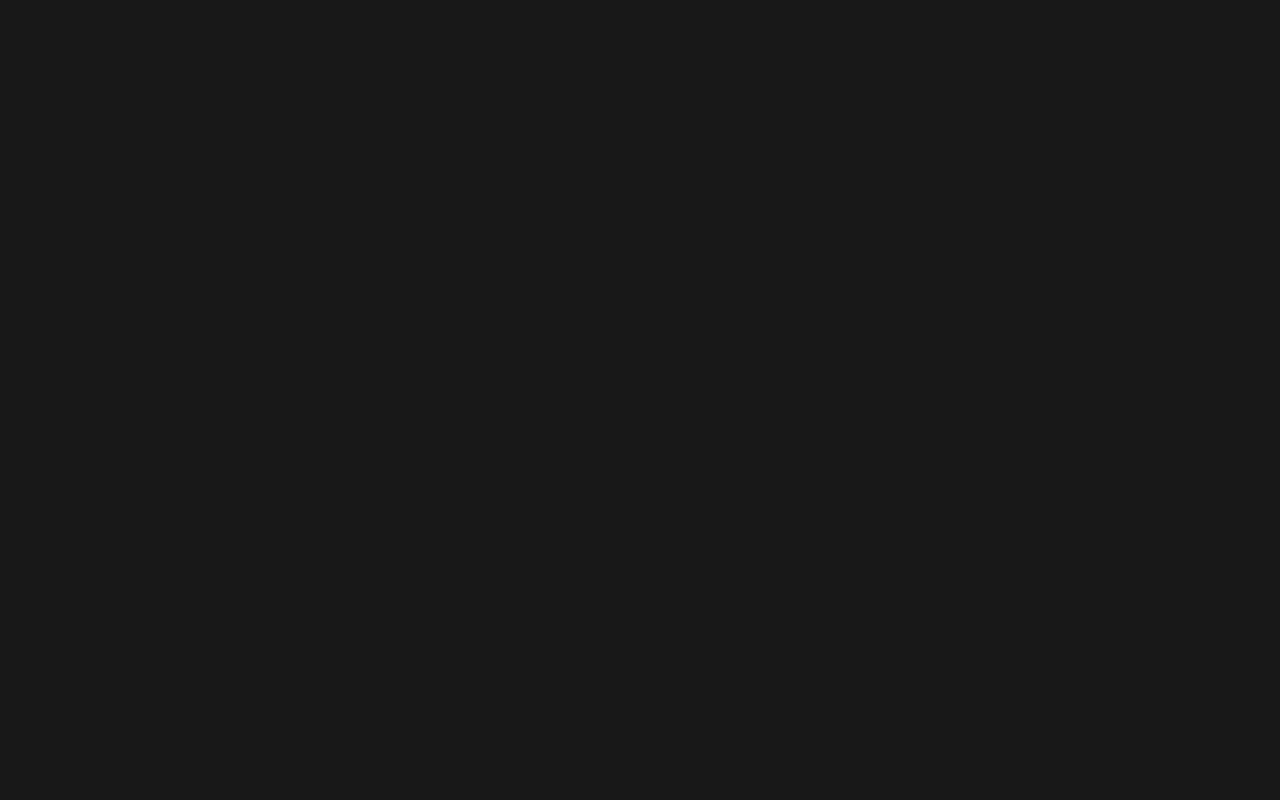
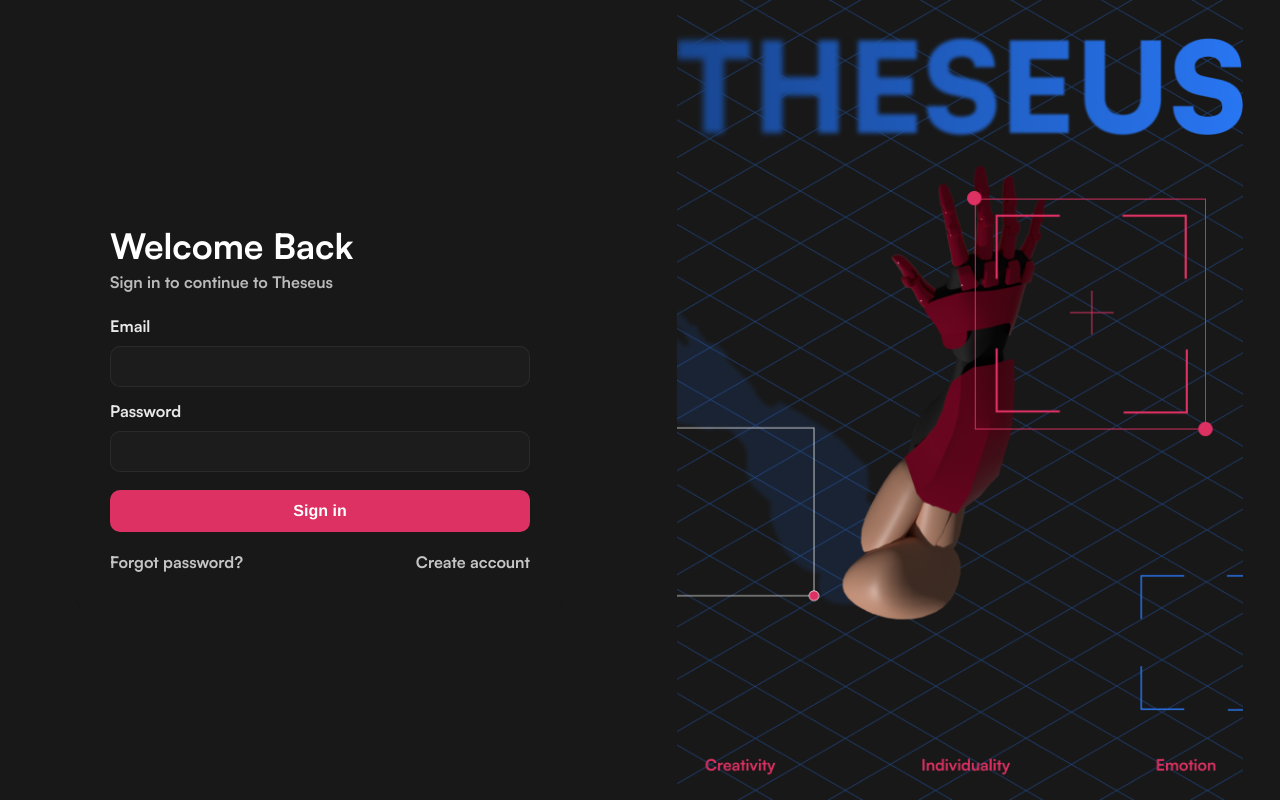
Before and after one commit to SoulShadow8326/theseus, a React (Vite) app: page /auth in a window 1280 px wide. Before the commit this address had no page. Built offline with nearby package versions, Linux system fonts and the light colour scheme.

Commit message:
update login auth

```diff
--- a/src/App.jsx
+++ b/src/App.jsx
@@ -5,6 +5,7 @@ import Support from './pages/support';
 import About from './pages/about';
 import Marketplace from './pages/marketplace';
 import Demo from './pages/demo';
+import Auth from './pages/auth';
 
 export default function App() {
 	return (
@@ -16,6 +17,7 @@ export default function App() {
 		<Route path="/about" element={<About />} />
 		<Route path="/marketplace" element={<Marketplace />} />
 		<Route path="/demo" element={<Demo />} />
+		<Route path="/auth" element={<Auth />} />
 			</Routes>
 		</BrowserRouter>
 	);
--- a/src/components/CircularGallery.jsx
+++ b/src/components/CircularGallery.jsx
@@ -334,17 +334,17 @@ class App {
   createMedias(items, bend = 1, textColor, borderRadius, font) {
     const defaultItems = [
       { image: `https://raw.githubusercontent.com/SoulShadow8326/theseus/refs/heads/main/src/assets/arm.png`, text: 'Arm' },
+      { image: `https://raw.githubusercontent.com/SoulShadow8326/theseus/refs/heads/main/src/assets/logo.png`, text: 'Arm' },
       { image: `https://raw.githubusercontent.com/SoulShadow8326/theseus/refs/heads/main/src/assets/arm.png`, text: 'Arm' },
+      { image: `https://raw.githubusercontent.com/SoulShadow8326/theseus/refs/heads/main/src/assets/logo.png`, text: 'Arm' },
       { image: `https://raw.githubusercontent.com/SoulShadow8326/theseus/refs/heads/main/src/assets/arm.png`, text: 'Arm' },
+      { image: `https://raw.githubusercontent.com/SoulShadow8326/theseus/refs/heads/main/src/assets/logo.png`, text: 'Arm' },
       { image: `https://raw.githubusercontent.com/SoulShadow8326/theseus/refs/heads/main/src/assets/arm.png`, text: 'Arm' },
+      { image: `https://raw.githubusercontent.com/SoulShadow8326/theseus/refs/heads/main/src/assets/logo.png`, text: 'Arm' },
       { image: `https://raw.githubusercontent.com/SoulShadow8326/theseus/refs/heads/main/src/assets/arm.png`, text: 'Arm' },
+      { image: `https://raw.githubusercontent.com/SoulShadow8326/theseus/refs/heads/main/src/assets/logo.png`, text: 'Arm' },
       { image: `https://raw.githubusercontent.com/SoulShadow8326/theseus/refs/heads/main/src/assets/arm.png`, text: 'Arm' },
-      { image: `https://raw.githubusercontent.com/SoulShadow8326/theseus/refs/heads/main/src/assets/arm.png`, text: 'Arm' },
-      { image: `https://raw.githubusercontent.com/SoulShadow8326/theseus/refs/heads/main/src/assets/arm.png`, text: 'Arm' },
-      { image: `https://raw.githubusercontent.com/SoulShadow8326/theseus/refs/heads/main/src/assets/arm.png`, text: 'Arm' },
-      { image: `https://raw.githubusercontent.com/SoulShadow8326/theseus/refs/heads/main/src/assets/arm.png`, text: 'Arm' },
-      { image: `https://raw.githubusercontent.com/SoulShadow8326/theseus/refs/heads/main/src/assets/arm.png`, text: 'Arm' },
-      { image: `https://raw.githubusercontent.com/SoulShadow8326/theseus/refs/heads/main/src/assets/arm.png`, text: 'Arm' },
+      { image: `https://raw.githubusercontent.com/SoulShadow8326/theseus/refs/heads/main/src/assets/logo.png`, text: 'Arm' },
     ];
     const galleryItems = items && items.length ? items : defaultItems;
     this.mediasImages = galleryItems.concat(galleryItems);
--- /dev/null
+++ b/src/pages/auth.css
@@ -0,0 +1,108 @@
+:root {
+  --bg: #181818;
+  --pink: #DE3163;
+  --blue: #2977f5;
+  --text: #FFFFFF;
+}
+
+.auth-page {
+  display: flex;
+  min-height: 100vh;
+}
+
+.auth-left {
+  flex: 1 1 50%;
+  display: flex;
+  align-items: center;
+  justify-content: center;
+  background: var(--bg);
+}
+
+.auth-right {
+  flex: 1 1 50%;
+  display: flex;
+  align-items: center;
+  justify-content: center;
+}
+
+.auth-poster {
+  height: 100vh;
+  width: auto;
+  object-fit: cover;
+  border-radius: 18px 0 0 18px;
+}
+
+.auth-right {
+  background: var(--bg);
+}
+
+.auth-card {
+  width: 420px;
+  max-width: calc(100% - 48px);
+  padding: 36px;
+  border-radius: 18px;
+  background: var(--bg);
+  backdrop-filter: blur(6px);
+}
+
+.auth-title {
+  margin: 0 0 6px 0;
+  font-size: 2.2rem;
+  color: var(--text);
+}
+
+.auth-sub {
+  margin: 0 0 20px 0;
+  color: rgba(255,255,255,0.7);
+  font-weight: 400;
+}
+
+.auth-form {
+  display: flex;
+  flex-direction: column;
+  gap: 12px;
+}
+
+.auth-label {
+  display: flex;
+  flex-direction: column;
+  gap: 8px;
+  font-weight: 700;
+  color: rgba(255,255,255,0.9);
+}
+
+.auth-input {
+  padding: 12px 14px;
+  border-radius: 10px;
+  border: 1px solid rgba(255,255,255,0.06);
+  background: rgba(255,255,255,0.02);
+  color: var(--text);
+}
+
+.auth-button {
+  margin-top: 6px;
+  background:var(--pink);
+  color: white;
+  border: none;
+  padding: 12px 14px;
+  border-radius: 10px;
+  font-weight: 700;
+}
+
+.auth-footer {
+  display: flex;
+  justify-content: space-between;
+  margin-top: 18px;
+}
+
+.auth-link {
+  color: rgba(255,255,255,0.75);
+  text-decoration: none;
+}
+
+@media (max-width: 900px) {
+  .auth-page { flex-direction: column-reverse; }
+  .auth-left, .auth-right { flex: none; width: 100%; padding: 36px 0; }
+  .auth-poster { max-width: 80%; }
+  .auth-card { margin: 0 auto; }
+}
--- /dev/null
+++ b/src/pages/auth.jsx
@@ -0,0 +1,63 @@
+import React, { useState } from 'react'
+import './auth.css'
+import poster from '../assets/poster.png'
+
+export default function Auth() {
+  const [mode, setMode] = useState('signin')
+
+  return (
+    <div className="auth-page">
+      <div className="auth-left">
+        <div className="auth-card">
+          {mode === 'signin' ? (
+            <>
+              <h1 className="auth-title">Welcome Back</h1>
+              <p className="auth-sub">Sign in to continue to Theseus</p>
+              <form className="auth-form">
+                <label className="auth-label">
+                  Email
+                  <input className="auth-input" type="email" name="email" required />
+                </label>
+                <label className="auth-label">
+                  Password
+                  <input className="auth-input" type="password" name="password" required />
+                </label>
+                <button className="auth-button" type="submit">Sign in</button>
+              </form>
+              <div className="auth-footer">
+                <a className="auth-link">Forgot password?</a>
+                <a className="auth-link" onClick={() => setMode('create')}>Create account</a>
+              </div>
+            </>
+          ) : (
+            <>
+              <h1 className="auth-title">Create a new Theseus Account</h1>
+              <p className="auth-sub">Join Theseus to access the demo and marketplace</p>
+              <form className="auth-form">
+                <label className="auth-label">
+                  Full name
+                  <input className="auth-input" type="text" name="name" required />
+                </label>
+                <label className="auth-label">
+                  Email
+                  <input className="auth-input" type="email" name="email" required />
+                </label>
+                <label className="auth-label">
+                  Password
+                  <input className="auth-input" type="password" name="password" required />
+                </label>
+                <button className="auth-button" type="submit">Create account</button>
+              </form>
+              <div className="auth-footer">
+                <a className="auth-link" onClick={() => setMode('signin')}>Back to sign in</a>
+              </div>
+            </>
+          )}
+        </div>
+      </div>
+      <div className="auth-right">
+        <img src={poster} alt="poster" className="auth-poster" />
+      </div>
+    </div>
+  )
+}
```
Also changed, not shown: src/assets/poster.png (added).
